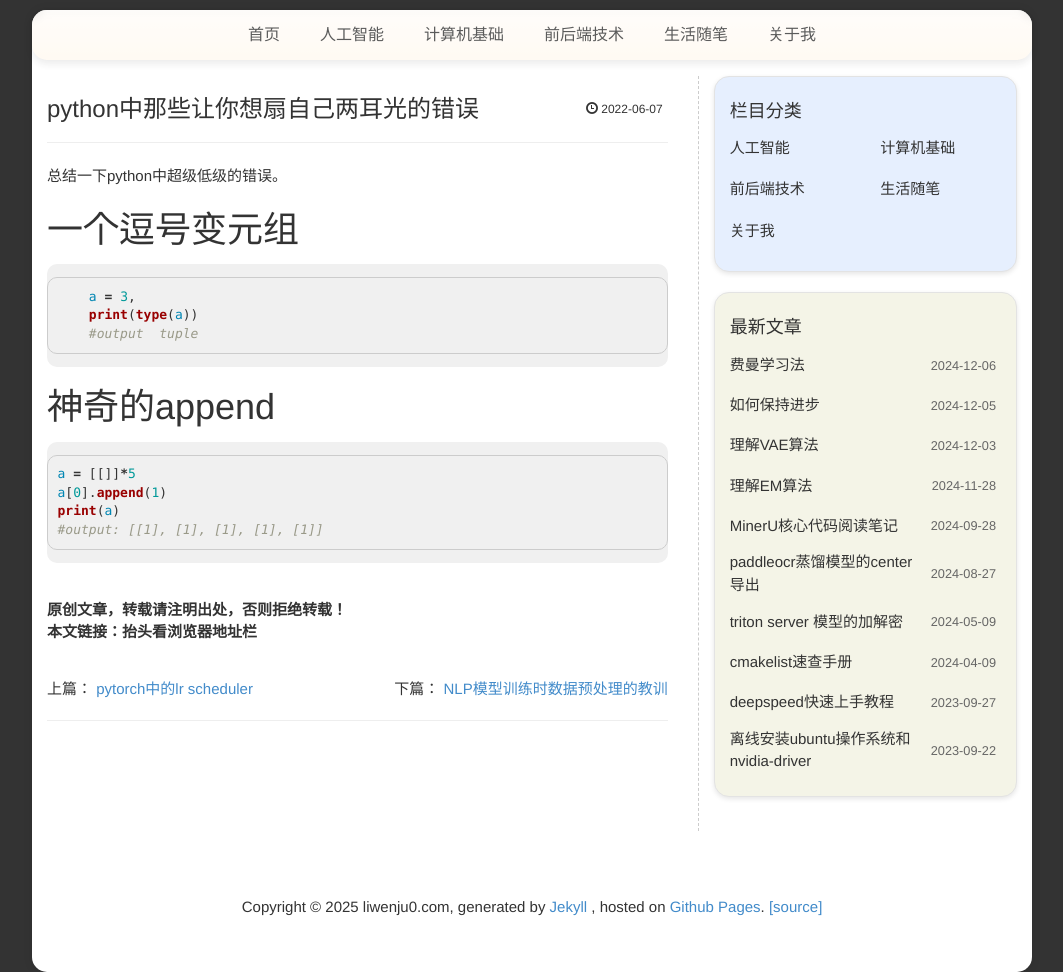
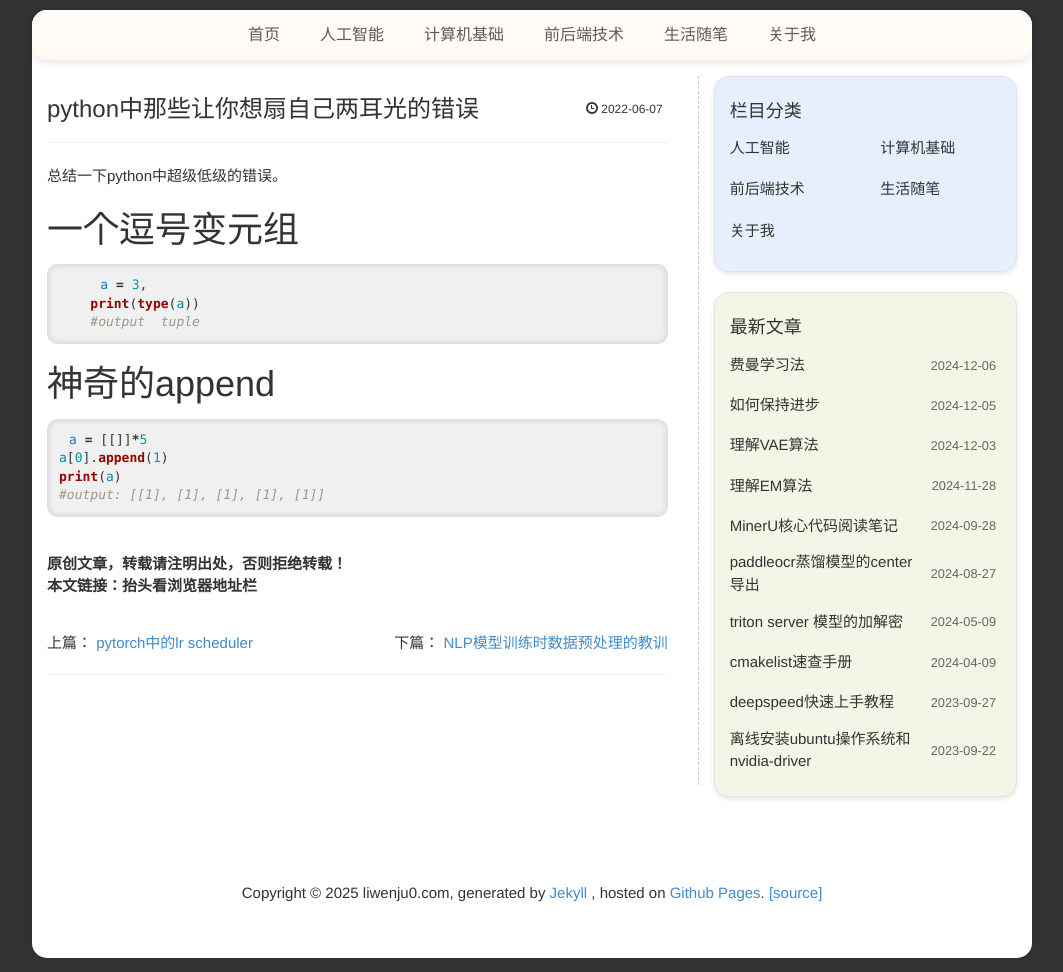
Before and after one commit to liwenju0/liwenju0.github.io, a Jekyll site: the page built from _posts/2022-06-09-python中那些让你想扇自己两耳光的错误.md, in a window 1280 px wide. Shown: the whole page, without its empty margins (108-1171 px from the left). Built offline with Jekyll 4.4.1, drawn with Linux system fonts in a browser that asks for light colours; comment, search, counter and statistics services are not loaded.

Commit message:
调整代码块阴影大小

```diff
--- a/css/blog.css
+++ b/css/blog.css
@@ -146,9 +146,11 @@ img {
 /* 代码块容器样式 */
 .highlight {
     border-radius: 10px;  /* 增加圆角半径 */
-    overflow-x: auto;
+    overflow: hidden;     /* 添加overflow:hidden来限制阴影 */
     background: #f0f0f0;
     margin: 1em 0;
+    box-shadow: inset 0 0 5px rgba(0,0,0,0.1); /* 使用内阴影替代 */
+    border: 1px solid #e0e0e0;    /* 添加边框 */
 }
 
 /* 确保代码不换行 */
@@ -160,6 +162,8 @@ img {
     overflow-x: auto !important;
     width: max-content;
     min-width: 100%;
+    padding: 10px;      /* 添加内边距 */
+    margin: 0;          /* 移除外边距 */
 }
 
 /* 美化滚动条 */
```
Lines whose indentation alone changed are shown as unchanged.
